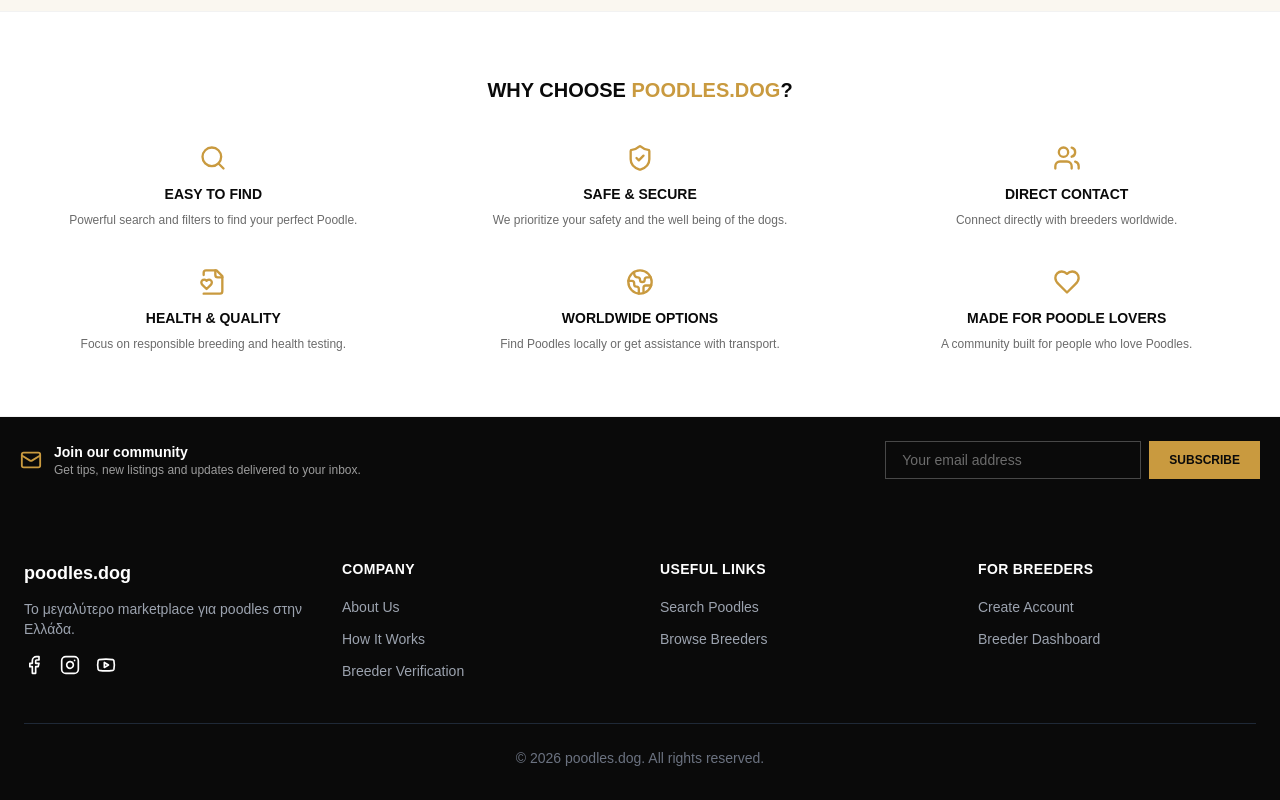
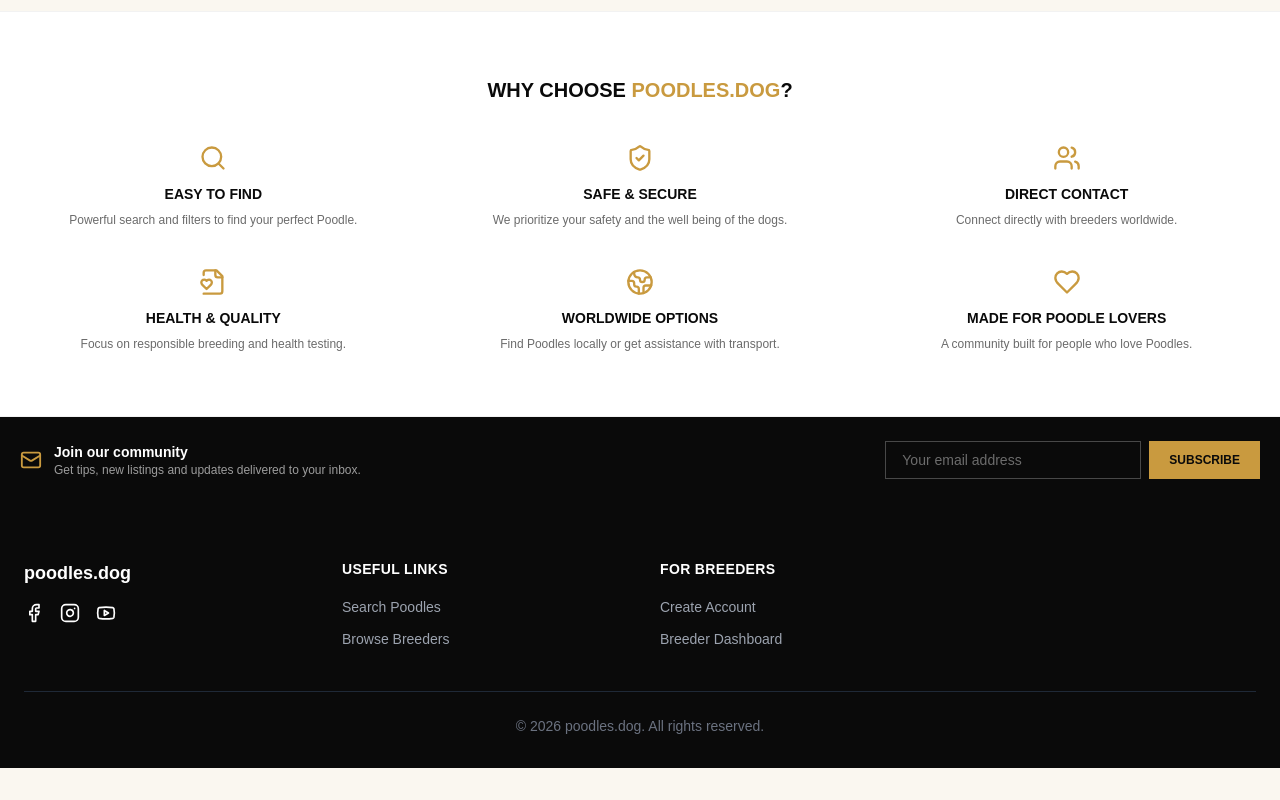
Before and after one commit to cypand/poodles-dog, a Next.js app: page / in a window 1280 px wide. Shown: the part 1404-2204 px from the top of the page. After the commit the page ends 2172 px from the top, so only its background shows below. Built offline with nearby package versions, Linux system fonts and the light colour scheme; no server answers; the database is empty.

Commit message:
Update Footer.tsx

```diff
--- a/components/Footer.tsx
+++ b/components/Footer.tsx
@@ -3,10 +3,6 @@ import Link from "next/link";
 import { Facebook, Instagram, Youtube } from "lucide-react";
 
 const columns = [
-  {
-    title: "COMPANY",
-    links: ["About Us", "How It Works", "Breeder Verification"],
-  },
   {
     title: "USEFUL LINKS",
     links: ["Search Poodles", "Browse Breeders"],
@@ -24,9 +20,6 @@ export default function Footer() {
         <div className="grid grid-cols-1 sm:grid-cols-2 lg:grid-cols-4 gap-10">
           <div>
             <h3 className="text-lg font-bold mb-3">poodles.dog</h3>
-            <p className="text-sm text-gray-400">
-              Το μεγαλύτερο marketplace για poodles στην Ελλάδα.
-            </p>
             <div className="flex gap-4 mt-4">
               <Facebook className="w-5 h-5" />
               <Instagram className="w-5 h-5" />
```
